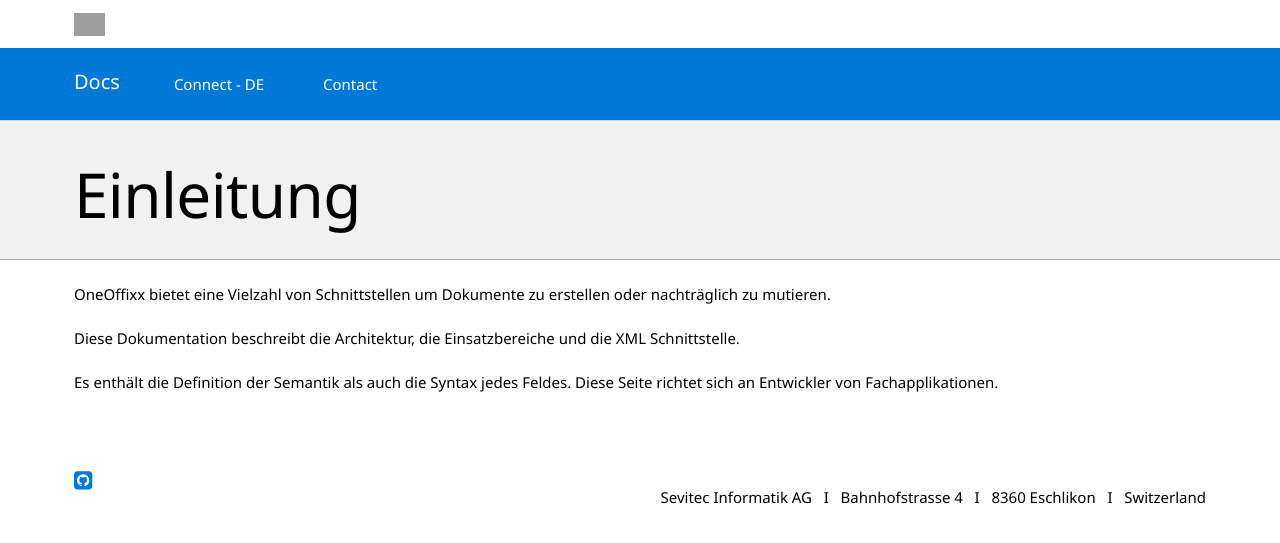
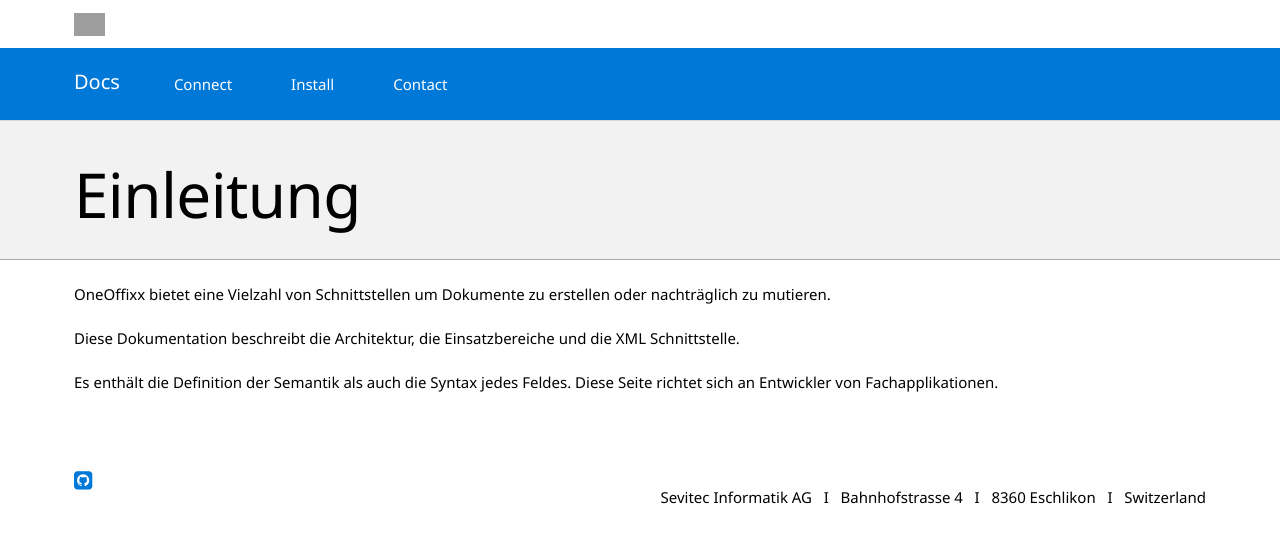
Before and after one commit to primesoft-group/oneoffixx-docs, a Jekyll site: the page built from _pages/connect/de/index.md, in a window 1280 px wide. Shown: the top 543 px of the page. Built offline with Jekyll 4.4.1, drawn with Linux system fonts in a browser that asks for light colours; nearby versions of some CDN libraries; some web fonts are replaced; grey boxes are pictures that could not be loaded.

Commit message:
Update default.html

```diff
--- a/_layouts/default.html
+++ b/_layouts/default.html
@@ -50,7 +50,7 @@
         <div class="collapse navbar-collapse">
           <ul class="nav navbar-nav">
             <li class="dropdown">
-              <a href="{{ site.baseurl }}/connect/de/" class="dropdown-toggle" data-toggle="dropdown" role="button" aria-expanded="false">Connect - DE<i class="glyph glyph-chevron-down-2"></i></a>
+              <a href="{{ site.baseurl }}/connect/de/" class="dropdown-toggle" data-toggle="dropdown" role="button" aria-expanded="false">Connect<i class="glyph glyph-chevron-down-2"></i></a>
               <ul class="dropdown-menu" role="menu">
                 <li><a href="{{ site.baseurl }}/connect/de/">Einleitung</a></li>
                 <li class="divider"></li>
@@ -63,20 +63,12 @@
                 <li><a href="{{ site.baseurl }}/connect/de/connect-commands/">Commands</a></li>
                 <li class="divider"></li>
                 <li><a href="{{ site.baseurl }}/connect/de/usecases/">Anwendungsfälle</a></li>
-                <!--
-                <li class="divider"></li>
-                <li><a href="{{ site.baseurl }}/connect/de/usecases/create-document/">Dokument erstellen</a></li>
-                <li><a href="{{ site.baseurl }}/connect/de/usecases/create-document-on-location/">Dokument am Zielort speichern</a></li>
-                <li><a href="{{ site.baseurl }}/connect/de/usecases/contact-information/">Adressdaten</a></li>
-                <li><a href="{{ site.baseurl }}/connect/de/usecases/custom-xml/">CustomXML Parts</a></li>
-                <li><a href="{{ site.baseurl }}/connect/de/usecases/document-parameter/">Allgemeine Daten</a></li>
-                <li><a href="{{ site.baseurl }}/connect/de/usecases/merge-documents/">Verbinden von Dokumenten</a></li>
-                <li><a href="{{ site.baseurl }}/connect/de/usecases/profiledata/">Profildaten</a></li>
-                <li><a href="{{ site.baseurl }}/connect/de/usecases/snippets/">Textbausteine</a></li>
-                <li><a href="{{ site.baseurl }}/connect/de/usecases/templatepicker/">Vorlagen filtern</a></li>
-                <li><a href="{{ site.baseurl }}/connect/de/usecases/update-existing-documents/">Dokument aktualisieren</a></li>
-                <li><a href="{{ site.baseurl }}/connect/de/usecases/after-document-generation/">Nachfolgeprozesse starten</a></li>
-                -->
+              </ul>
+            </li>
+            <li class="dropdown">
+              <a href="{{ site.baseurl }}/install/de/" class="dropdown-toggle" data-toggle="dropdown" role="button" aria-expanded="false">Install<i class="glyph glyph-chevron-down-2"></i></a>
+              <ul class="dropdown-menu" role="menu">
+                <li><a href="{{ site.baseurl }}/install/de/server">Server Installation</a></li>
               </ul>
             </li>
             <li>
```
